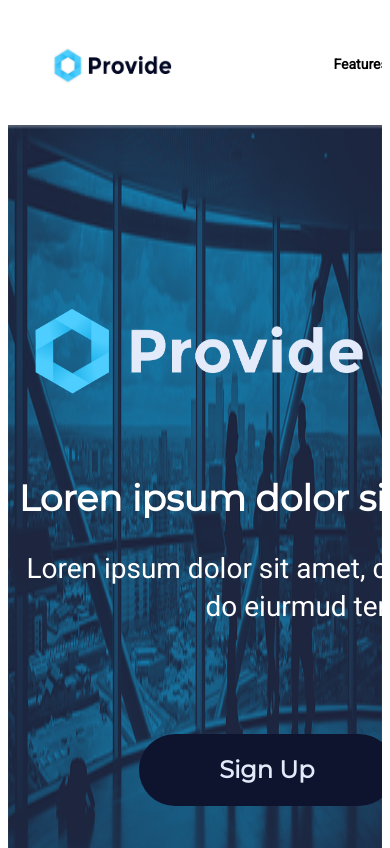
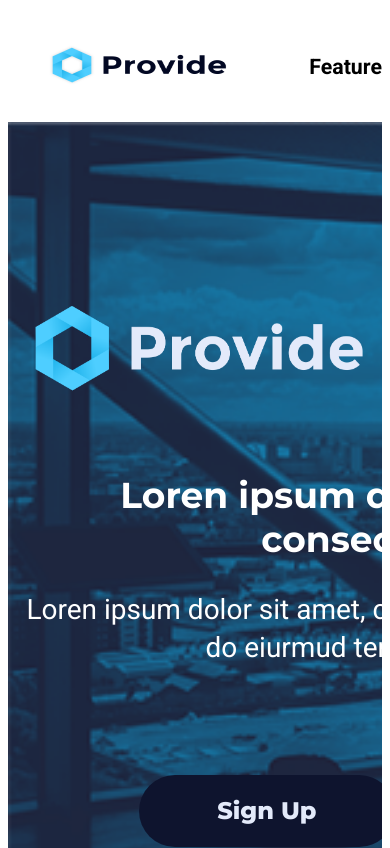
Before and after one commit to AMSpears/provide-services, a React (Create React App) app: page / in a window 390 px wide. Shown: the top 848 px of the page. Built offline with nearby package versions, Linux system fonts and the light colour scheme.

Commit message:
fix header responsiveness to all devices

```diff
--- a/public/index.html
+++ b/public/index.html
@@ -10,9 +10,11 @@
     -->
     <link rel="manifest" href="%PUBLIC_URL%/manifest.json">
     <link rel="shortcut icon" href="%PUBLIC_URL%/provide-logo.ico">
-    <link href="https://fonts.googleapis.com/css?family=Montserrat|Roboto" rel="stylesheet">
     <link rel="stylesheet" href="https://use.fontawesome.com/releases/v5.2.0/css/all.css" integrity="sha384-hWVjflwFxL6sNzntih27bfxkr27PmbbK/iSvJ+a4+0owXq79v+lsFkW54bOGbiDQ"
       crossorigin="anonymous">
+    <link href="https://fonts.googleapis.com/css?family=Montserrat:400,700,700i,800,800i" rel="stylesheet">
+    <link href="https://fonts.googleapis.com/css?family=Roboto:400,700" rel="stylesheet">
+
     <!--
       Notice the use of %PUBLIC_URL% in the tags above.
       It will be replaced with the URL of the `public` folder during the build.
--- a/src/components/Content/Content.css
+++ b/src/components/Content/Content.css
@@ -8,7 +8,8 @@ section {
 .intro {
     background: url('../Img/header_image_provide.png');
     background-repeat: no-repeat;
-    background-size: 100% 853px;
+    background-size: cover;
+    height: 853px;
 }
 
 .feature-section {
@@ -32,6 +33,9 @@ section {
     background-repeat: no-repeat;
     background-size: 100% 550px;
     height:550px;
+}
+.advisors-mobile-version{
+    display:none;
 }
 .cio-info {
     background: url("../Img/footer_image_provide.png");
@@ -72,7 +76,7 @@ p {
     line-height: 44px;
     font-family: 'Montserrat';
     font-size: 36px;
-    font-weight: bolder;
+    font-weight: bold;
     width: 733px;
     margin-top: 64px;
 }
@@ -120,7 +124,7 @@ p {
     width: 977px;
     font-family: 'Montserrat';
     font-size: 48px;
-    font-weight: bolder;
+    font-weight: bold;
     line-height: 58px;
     margin-top: 64px;
 }
@@ -187,7 +191,7 @@ img {
     color: #000000;
     font-family: 'Montserrat';
     font-size: 36px;
-    font-weight: bolder;
+    font-weight: bold;
     line-height: 44px;
     margin-left: 137px;
     margin-top: 153px;
@@ -222,14 +226,13 @@ img {
 /* Use Cases Section */
 
 #use-cases-header {
-    width: 247px;
     color: #02A2E0;
     font-family: 'Montserrat';
     font-size: 48px;
-    font-weight: bolder;
+    font-weight: bold;
     line-height: 58px;
     margin-top: 152px;
-    margin-left: 164px;
+    margin-left: 100px;
 }
 
 #use-cases-details {
@@ -301,7 +304,7 @@ img {
     color: #0E142E;
     font-family: 'Montserrat';
     font-size: 36px;
-    font-weight: bolder;
+    font-weight: bold;
     line-height: 44px;
     margin-left: 52px;
   }
@@ -359,7 +362,7 @@ img {
     color: #E3EAFA;
     font-family:'Montserrat';
     font-size: 36px;
-    font-weight: bolder;
+    font-weight: bold;
     line-height: 44px;
     margin-top:36px;
     margin-left:36px;
@@ -377,7 +380,7 @@ img {
     color: #FFFFFF;
     font-family: 'Roboto';
     font-size: 14px;
-    font-weight: bolder;
+    font-weight: bold;
     line-height: 19px;
     text-align: center;
     margin-bottom:-12px;
@@ -442,6 +445,7 @@ img {
     color: #FFFFFF;
     font-family: 'Roboto';
     font-size: 14px;
+    font-weight: 300;
     line-height: 22px;
     text-align: left;
     margin-top: 31px;
@@ -455,6 +459,26 @@ img {
     text-align: left;
     justify-content: column;
 }
+
+#divider {
+    height: 80px;
+    width: 1px;
+    background-color: #34394F;
+    margin-top: 24px;
+    margin-left: 24px;
+    margin-right:24px;
+}
+
+.media-links {
+    color: #FFFFFF;
+    font-family: 'Roboto';
+    font-size: 14px;
+    line-height: 19px;
+    text-decoration: none;
+    cursor: pointer;
+    font-weight:300;
+}
+
 
 #divider {
     height: 80px;
@@ -479,7 +503,11 @@ img {
     cursor: pointer;
     text-decoration: none;
 }
+.link-icon:hover,
+.link-text:hover {
+        color:#02A2E0;
 
+}
 i {
     margin-bottom: 12px;
 }
@@ -544,8 +572,38 @@ i {
     #pic-container {
         margin-left: 100px;
     }
+
 }
+@media only screen and (max-width:1413px){
+    .advisors-main-container{
+        display:none;
+    }
 
+    .advisors-mobile-version{
+         background-color: #02A2E0;
+         height: 300px;
+         display: flex;
+         flex-wrap: wrap;
+         background-size: 100% 500px;
+    }
+
+    .advisors-container{
+        margin-bottom: 30px;
+        margin-left:130px;
+    }
+
+    #advisors-header{
+        margin-top:30px;
+        margin-left:100px;
+
+    }
+
+    .advisor-member-img {
+        height:80px;
+        width:80px;
+    }
+
+}
 @media only screen and (max-width: 1024px) {
     /* intro adjustments */
     #sign-up {
@@ -559,6 +617,15 @@ i {
     .use-cases-item-details {
         height: 48px;
         width: 210px;
+    }
+    .advisors-container {
+        margin-bottom: 30px;
+        margin-left: 30px;
+        margin-top:10px;
+        flex-wrap: nowrap;
+    }
+    .advisor-member-details {
+        margin-right: 10px;
     }
 }
 
--- a/src/components/Header/Header.css
+++ b/src/components/Header/Header.css
@@ -2,29 +2,48 @@ ul {
     list-style-type: none;
     margin: 0;
     padding: 0;
-    overflow: hidden;
+    overflow: auto;
+    white-space: nowrap;
 }
 
 li {
     float: left;
 }
 
+.links {
+    margin-top: 57px;
+    margin-left: 940px;
+    margin-right: 0;
+    margin-bottom: 0;
+    display: flex;
+    flex-wrap: nowrap;
+}
+
 li a {
-    display: block;
-    padding: 45px 60px 36px 0;
+    margin-top: 38px;
+    margin-right: 60px;
     text-decoration: none;
     color: #000000;
-    font-family: 'Roboto', sans-serif;
+    font-family: 'Roboto';
     font-size: 16px;
     font-weight: 900;
     line-height: 22px;
     text-align: center;
 }
 
+.nav-links:hover {
+    color: #02A2E0
+}
+
 #logo {
-    padding: 34px 744px 36px 37.49px;
     float: left;
+    margin-top: 27.43px;
+    margin-left: 37.49px;
+    margin-bottom: 26.31px;
+    margin-right: 0px;
 }
+
+
 
 @media only screen and (max-width: 1470px) {
     ul {
@@ -39,39 +58,61 @@ li a {
     li {
         float: none;
     }
+}
 
-    #logo {
-        padding-right: 644px;
+@media only screen and (max-width: 1024px) {
+    .links {
+        margin-left: 507px;
     }
 }
 
 @media only screen and (max-width: 768px) {
-    #logo {
-        padding-right: 444px;
+    .links {
+        margin-top: 58px;
+        margin-left: 407px;
     }
 }
 
 @media only screen and (max-width: 414px) {
+    .links {
+        margin-top: 33pt;
+        margin-right: 55pt;
+        margin-left: 0;
+        margin-bottom: 0;
+
+    }
+
     li a {
-        font-size: 14px;
+        display: block;
+        margin-right: 60pt;
+        font-size: 16pt;
+        line-height: 22pt;
+        text-align: center;
+        margin-top: 0;
+        margin-bottom: 0;
+
     }
 
     #logo {
-        padding-right: 155px;
+        float: left;
+        margin-left: 22.44pt;
+        margin-top: 24pt;
+        margin-bottom: 24pt;
+        margin-right: 55pt;
+        ;
     }
+
+    #logo img {
+        width: 148.5pt;
+        height: 37.5pt;
+        margin-bottom: 0;
+    }
+
     #team-link {
         display: none;
     }
 }
 
-@media only screen and (max-width: 375px) {
-    #logo {
-        padding-right: 145px;
-    }
-}
+@media only screen and (max-width: 375px) {}
 
-@media only screen and (max-width: 320px) {
-    #logo {
-        padding-right: 115px;
-    }
-}
+@media only screen and (max-width: 320px) {}
--- a/src/components/Header/Header.js
+++ b/src/components/Header/Header.js
@@ -4,13 +4,19 @@ import "./Header.css"
 
 const Header = () => {
     return (
-        <ul id ="main-nav">
-            <a id="logo" href="/"><img src={LogoHeader} width="133px" height="47px" alt="Provide" /></a>
-            <li><a href="#features" className ="nav-links">Features</a></li>
-            <li><a href="#use-cases" className= "nav-links">Use Cases</a></li>
-            <li><a href="#team" className= "nav-links" id ="team-link">Team</a></li>
-            <li><a href="https://provide.network/" target="_blank" className= "nav-links">Provide.network</a></li>
-        </ul>
+        <div className="nav-container">
+            <ul id="main-nav">
+
+                <a id="logo" href="/"><img src={LogoHeader} width="283.5px" height="73.5px" alt="Provide" /></a>
+
+                <div className="links">
+                    <li><a href="#features" className="nav-links">Features</a></li>
+                    <li><a href="#use-cases" className="nav-links">Use Cases</a></li>
+                    <li><a href="#team" className="nav-links" id="team-link">Team</a></li>
+                    <li><a href="https://provide.network/" target="_blank" className="nav-links">Provide.network</a></li>
+                </div>
+            </ul>
+        </div>
     )
 }
 
```
Also changed, not shown: src/components/Content/Content.js (+44 -10 lines).
